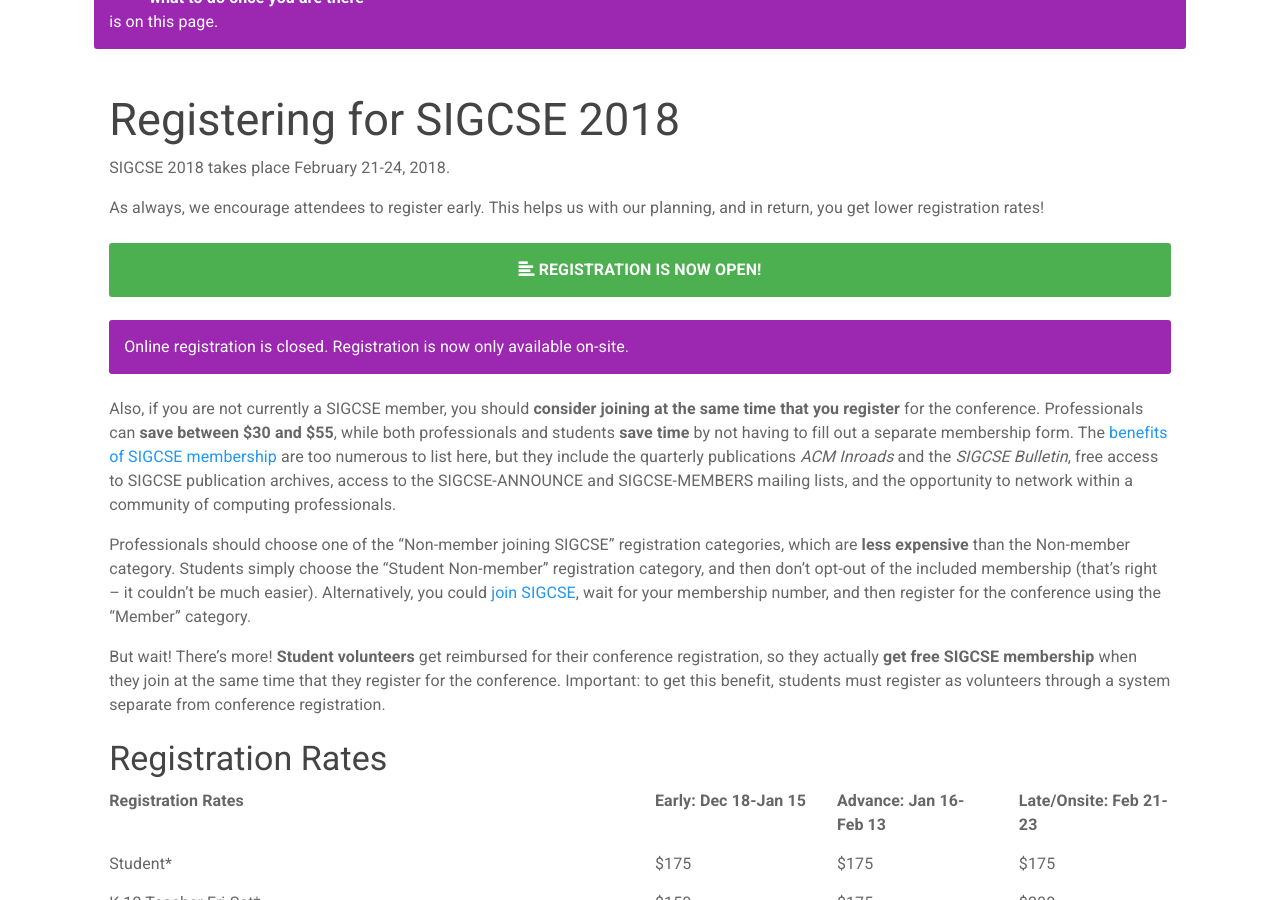
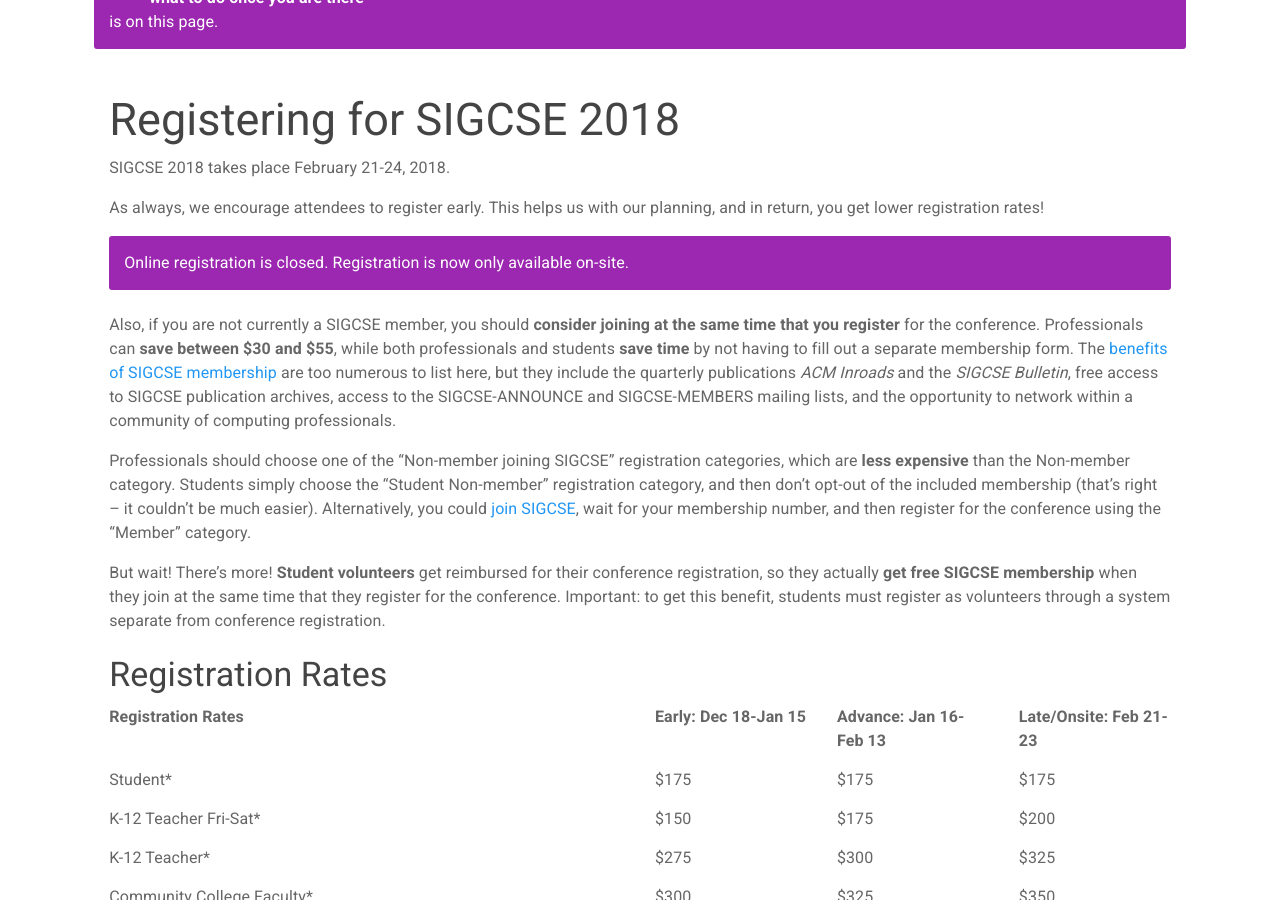
Before and after one commit to sigcsets/sigcse2018, a Jekyll site: the page built from attendees/index.md, in a window 1280 px wide and 900 px high, scrolled down 472 px. Built offline with Jekyll 4.4.1, drawn with Linux system fonts in a browser that asks for light colours.

Commit message:
close registration

```diff
--- a/attendees/index.md
+++ b/attendees/index.md
@@ -52,11 +52,6 @@
 
 As always, we encourage attendees to register early. This helps us with our planning, and in return, you get lower registration rates!
 
-<div class = "alert alert-success text-center" style="margin-top: 23px">
-    <span class="glyphicon glyphicon-align-left" aria-hidden="true"></span>
-      <a href="https://www.regonline.com/sigcse2018">REGISTRATION IS NOW OPEN!</a><br>
-
-  </div>
 
 {% if site.data.sigcse.registration.isopen %}
 <!--<div class="alert alert-success text-center">
```
